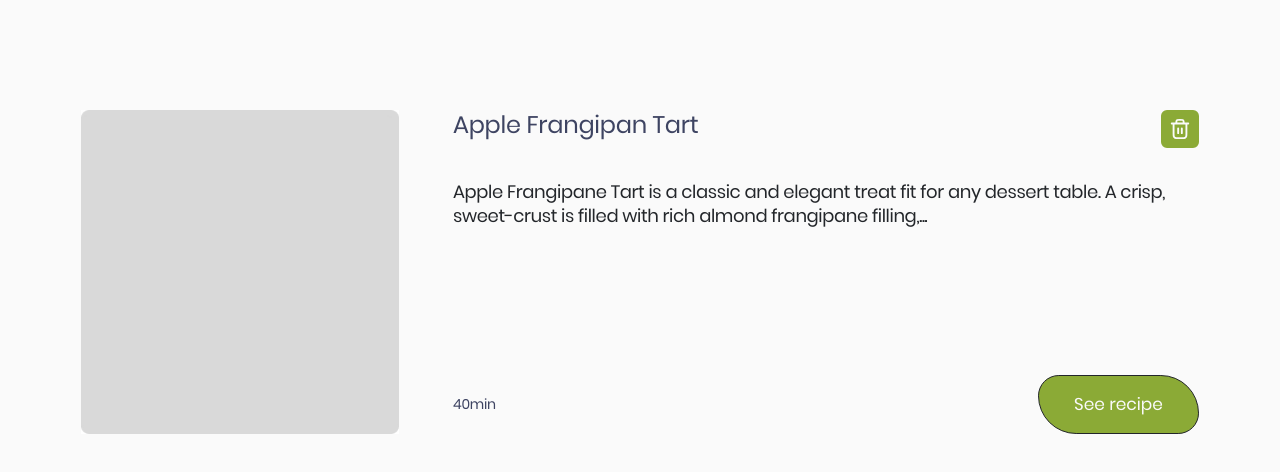
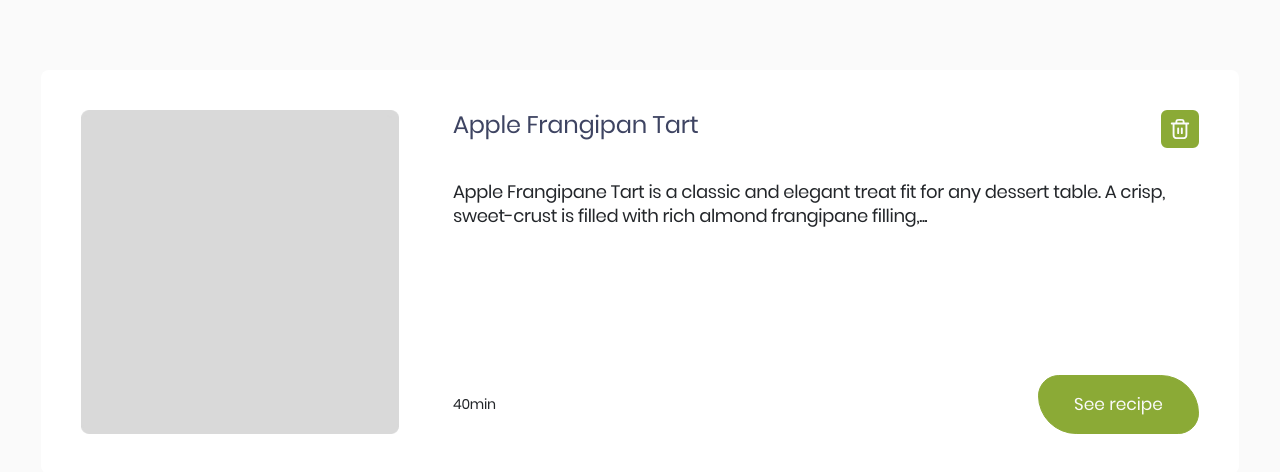
Before and after one commit to pawelrogowski/soYum, a React (Vite) app: page /myrecipes in a window 1280 px wide. Shown: the part 236-708 px from the top of the page. Built offline with nearby package versions, Linux system fonts and the light colour scheme.

Commit message:
🚀 feat: implemeted recipe card component

```diff
--- a/src/components/RecipeCard/RecipeCard.jsx
+++ b/src/components/RecipeCard/RecipeCard.jsx
@@ -5,9 +5,15 @@ import { Button } from "../Button/Button";
 import { Icon } from "../Icon/Icon";
 import { StyledListItem } from "./RecipeCard.styled";
 
-export const RecipeCard = ({ name, description, cookingTime, image }) => {
+export const RecipeCard = ({
+  name,
+  description,
+  cookingTime,
+  image,
+  variant,
+}) => {
   return (
-    <StyledListItem>
+    <StyledListItem $variant={variant}>
       <picture>
         <source />
         <img src={image} />
@@ -34,4 +40,5 @@ RecipeCard.propTypes = {
   description: PropTypes.string.isRequired,
   cookingTime: PropTypes.string.isRequired,
   image: PropTypes.string.isRequired,
+  variant: PropTypes.string,
 };
--- a/src/components/RecipeCard/RecipeCard.styled.js
+++ b/src/components/RecipeCard/RecipeCard.styled.js
@@ -1,12 +1,41 @@
 import styled from "styled-components";
 
 export const StyledListItem = styled.li`
+  --color-background-card: ${({ theme }) => theme.recipeCard.bgCard};
+  --color-background-image: ${({ theme }) => theme.recipeCard.bgImage};
+  --color-font-head: ${({ theme }) => theme.recipeCard.fontHead};
+  --color-font-article: ${({ theme }) => theme.recipeCard.fontArticle};
+  --color-button-delete-background-idle: ${({ theme }) =>
+    theme.recipeCard.button.delete.bgIdle};
+  --color-button-delete-background-active: ${({ theme }) =>
+    theme.recipeCard.button.delete.bgActive};
+  --color-button-delete-border-idle: ${({ theme }) =>
+    theme.recipeCard.button.delete.borderIdle};
+  --color-button-delete-border-active: ${({ theme }) =>
+    theme.recipeCard.button.delete.borderActive};
+  --color-button-delete-icon-idle: ${({ theme }) =>
+    theme.recipeCard.button.delete.iconIdle};
+  --color-button-delete-icon-active: ${({ theme }) =>
+    theme.recipeCard.button.delete.iconActive};
+  --color-button-seeRecipe-background-idle: ${({ theme }) =>
+    theme.recipeCard.button.seeRecipe.bgIdle};
+  --color-button-seeRecipe-background-active: ${({ theme }) =>
+    theme.recipeCard.button.seeRecipe.bgActive};
+  --color-button-seeRecipe-border-idle: ${({ theme }) =>
+    theme.recipeCard.button.seeRecipe.borderIdle};
+  --color-button-seeRecipe-border-active: ${({ theme }) =>
+    theme.recipeCard.button.seeRecipe.borderActive};
+  --color-button-seeRecipe-text-idle: ${({ theme }) =>
+    theme.recipeCard.button.seeRecipe.textIdle};
+  --color-button-seeRecipe-text-active: ${({ theme }) =>
+    theme.recipeCard.button.seeRecipe.textActive};
+
   position: relative;
   display: flex;
   width: 100%;
   padding: 1.4rem 0.9rem;
   gap: 1.4rem;
-  background-color: #fafafa;
+  background-color: var(--color-background-card);
   border-radius: 0.8rem;
   height: 15.2rem;
   overflow: hidden;
@@ -19,10 +48,12 @@ export const StyledListItem = styled.li`
     height: 40.4rem;
     gap: 5.4rem;
   }
+
   > picture {
     width: 124px;
     height: 124px;
     aspect-ratio: 1 / 1;
+    background-color: var(--color-background-image);
     @media (min-width: ${({ theme }) => theme.breakpoints.tablet}) {
       width: 228px;
       height: 232px;
@@ -33,11 +64,12 @@ export const StyledListItem = styled.li`
       height: 324px;
       aspect-ratio: 318 / 324;
     }
+
     > img {
       width: 124px;
       height: 124px;
       aspect-ratio: 1 / 1;
-
+      background-color: var(--color-background-image);
       @media (min-width: ${({ theme }) => theme.breakpoints.tablet}) {
         width: 228px;
         height: 232px;
@@ -50,14 +82,15 @@ export const StyledListItem = styled.li`
       }
     }
   }
+
   > button {
     position: absolute;
     top: 1.4rem;
     right: 0.9rem;
     width: 2.4rem;
     height: 2.4rem;
-    background-color: #8baa36;
-    border-color: #8baa36;
+    background-color: var(--color-button-delete-background-idle);
+    border-color: var(--color-button-delete-border-idle);
     transition: background-color 200ms, border-color 200ms;
     display: flex;
     justify-content: center;
@@ -75,7 +108,7 @@ export const StyledListItem = styled.li`
     > svg {
       width: 1.4rem;
       height: 1.4rem;
-      stroke: #fafafa;
+      stroke: var(--color-button-delete-icon-idle);
       transition: stroke 200ms;
       @media (min-width: ${({ theme }) => theme.breakpoints.tablet}) {
         width: 2.2rem;
@@ -84,10 +117,10 @@ export const StyledListItem = styled.li`
     }
     &:hover,
     &:focus {
-      background-color: #1e1f28;
-      border-color: #8baa36;
+      background-color: var(--color-button-delete-background-active);
+      border-color: var(--color-button-delete-border-active);
       > svg {
-        stroke: #8baa36;
+        stroke: var(--color-button-delete-icon-active);
       }
     }
   }
@@ -106,7 +139,7 @@ export const StyledListItem = styled.li`
     }
 
     > h2 {
-      color: #3e4462;
+      color: var(--color-font-head);
       font-size: 1.6rem;
       font-weight: 500;
       line-height: 1.25;
@@ -125,7 +158,7 @@ export const StyledListItem = styled.li`
       }
     }
     > p {
-      color: #23262a;
+      color: var(--color-font-article);
       font-size: 1rem;
       font-weight: 400;
       line-height: 1.25;
@@ -154,8 +187,9 @@ export const StyledListItem = styled.li`
       > button {
         max-width: 8.7rem;
         max-height: 2.7rem;
-        background-color: #8baa36;
-        color: #fafafa;
+        background-color: var(--color-button-seeRecipe-background-idle);
+        border-color: var(--color-button-seeRecipe-border-idle);
+        color: var(--color-button-seeRecipe-text-idle);
         font-size: 1rem;
         line-height: 1.5;
         @media (min-width: ${({ theme }) => theme.breakpoints.tablet}) {
@@ -170,10 +204,13 @@ export const StyledListItem = styled.li`
         }
         &:hover,
         &:focus {
+          background-color: var(--color-button-seeRecipe-background-active);
+          border-color: var(--color-button-seeRecipe-border-active);
+          color: var(--color-button-seeRecipe-text-active);
         }
       }
       > span {
-        color: #3e4462;
+        color: var(--color-font-article);
         font-size: 1rem;
         font-weight: 500;
         line-height: 1.4%;
--- a/src/styles/themes.js
+++ b/src/styles/themes.js
@@ -305,6 +305,30 @@ export const lightTheme = {
     buttonDisabled: "#E0E0E0",
     buttonActive: brandColors.main,
   },
+  recipeCard: {
+    bgCard: "#fff",
+    bgImage: brandColors.main,
+    fontHead: "#3E4462",
+    fontArticle: "#23262A",
+    button: {
+      delete: {
+        bgIdle: brandColors.main,
+        bgActive: "#22252A",
+        borderIdle: brandColors.main,
+        borderActive: "22252A",
+        iconIdle: "#fafafa",
+        iconActive: "red",
+      },
+      seeRecipe: {
+        bgIdle: brandColors.main,
+        bgActive: "#22252A",
+        borderIdle: brandColors.main,
+        borderActive: "22252A",
+        textIdle: "#fafafa",
+        textActive: brandColors.main,
+      },
+    },
+  },
 };
 
 export const darkTheme = {
@@ -537,4 +561,28 @@ export const darkTheme = {
     buttonDisabled: "rgba(162, 162, 166, 0.3)",
     buttonActive: brandColors.main,
   },
+  recipeCard: {
+    bgCard: "#2A2C36",
+    bgImage: brandColors.main,
+    fontHead: "#fafafa",
+    fontArticle: "rgba(250, 250, 250, 0.60)",
+    button: {
+      delete: {
+        bgIdle: brandColors.main,
+        bgActive: "#22252A",
+        borderIdle: brandColors.main,
+        borderActive: "#22252A",
+        iconIdle: "#fafafa",
+        iconActive: "red",
+      },
+      seeRecipe: {
+        bgIdle: brandColors.main,
+        bgActive: "#22252A",
+        borderIdle: brandColors.main,
+        borderActive: "22252A",
+        textIdle: "#fafafa",
+        textActive: brandColors.main,
+      },
+    },
+  },
 };
```
